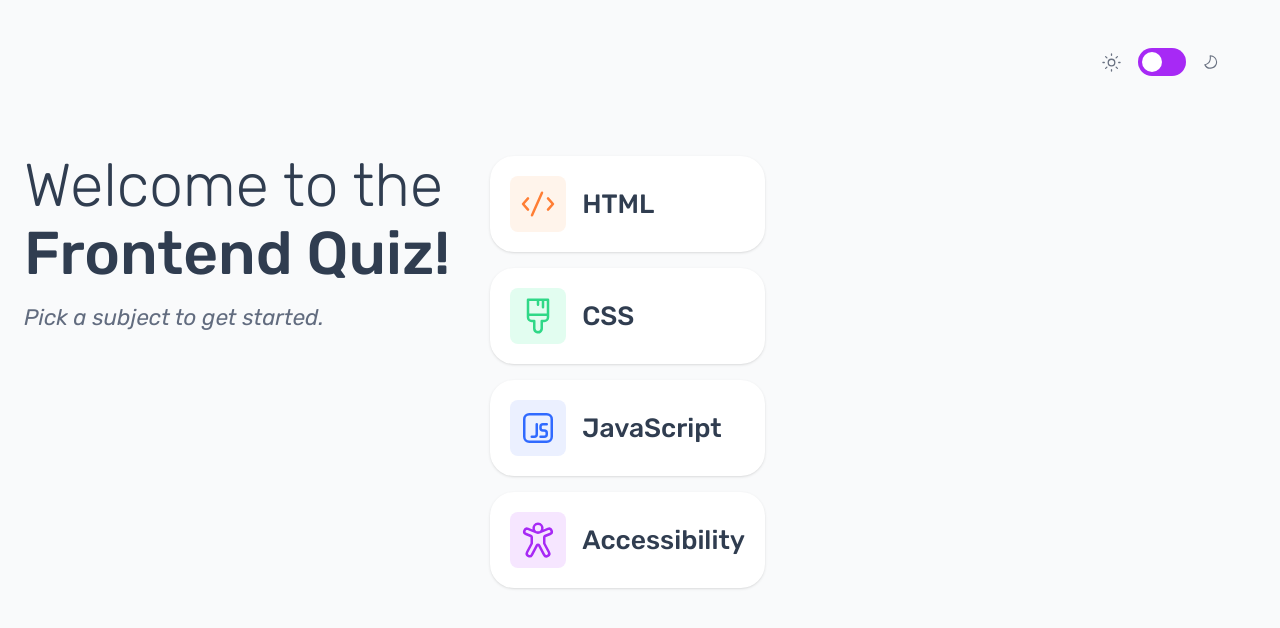
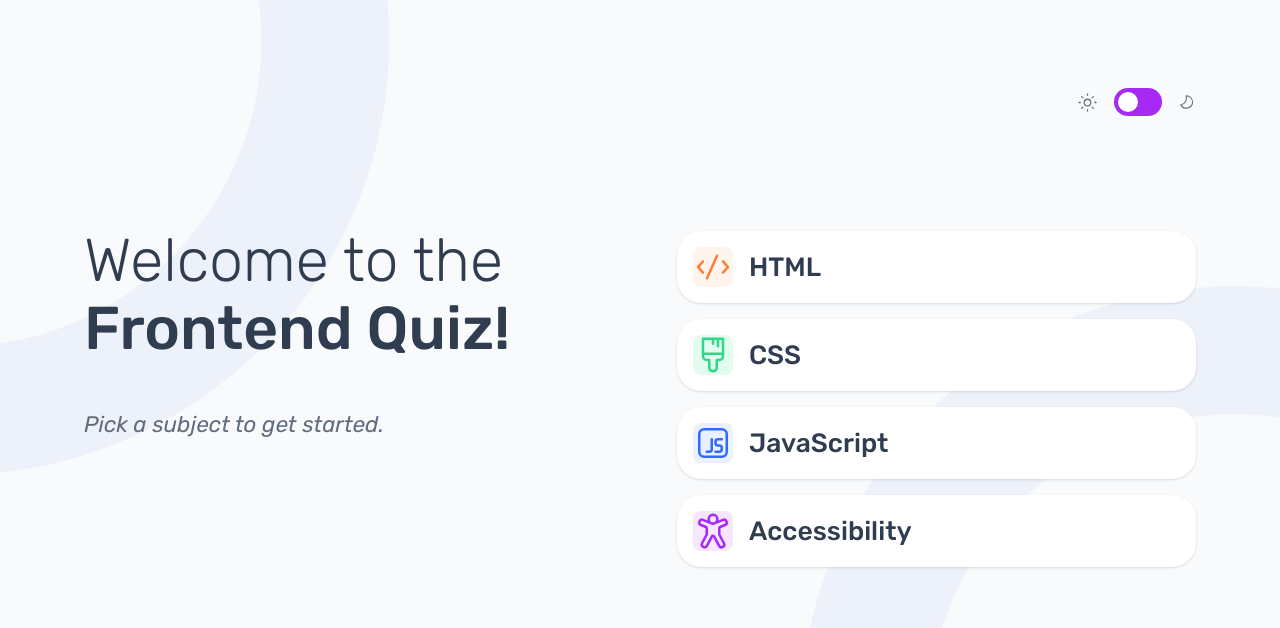
Before and after one commit to stefanteichert/Frontend-Quiz-App-Frontendmentor, a React (Vite) app: page / in a window 1280 px wide. Shown: the top 628 px of the page. Built offline with nearby package versions, Linux system fonts and the light colour scheme.

Commit message:
refactor: fixed layout for mobile, tablet and desktop

```diff
--- a/src/App.tsx
+++ b/src/App.tsx
@@ -2,6 +2,7 @@ import { useState, useEffect } from 'react';
 import Header from './components/Header';
 import type { Quiz, AppStatus, Theme, DataStructure } from './types';
 import WelcomeScreen from './components/WelcomeScreen';
+import QuizScreen from './components/QuizScreen';
 
 function App() {
   const [quizzes, setQuizzes] = useState<Quiz[]>([]);
@@ -48,7 +49,7 @@ function App() {
       <div className={`${theme} min-h-screen flex justify-center items-center bg-gray-50 dark:bg-blue-900 transition-colors`}>
         <div className="flex flex-col items-center gap-4">
           <div className="w-12 h-12 border-4 border-purple-600 border-t-transparent rounded-full animate-spin"></div>
-          <p className="text-gray-50 dark:text-slate-300 font-medium tracking-widest animate-pulse">
+          <p className="text-blue-900 dark:text-grey-50 font-medium tracking-widest animate-pulse">
             LOADING QUIZ...
           </p>
         </div>
@@ -61,17 +62,18 @@ function App() {
   }
 
   return (
-    <div className="min-h-screen flex flex-col items-center bg-gray-50 dark:bg-blue-900 animate-in fade-in duration-1000">
-      <Header theme={theme} onToggle={setTheme} selectedQuiz={activeQuiz} />
-      <main className="max-w-290 min-w-full px-6 py-8">
-        {!selectedTopic ? (
-          <div><WelcomeScreen quizzes={quizzes} onSelect={setSelectedTopic} /></div>
-        ) : (
-          <div>{/*  <QuizScreen /> */}</div>
-        )}
-      </main>
+    <div className="app-background min-h-screen flex flex-col bg-gray-50 dark:bg-blue-900 animate-in fade-in duration-1000">
+      <div className="w-full min-w-81.75 tablet:max-w-160 desktop:max-w-290 mx-auto flex flex-col pt-6 px-6 tablet:pt-8 desktop:pt-18">
+        <Header theme={theme} onToggle={setTheme} selectedQuiz={activeQuiz} />
+        <main className="mt-8 tablet:mt-10 desktop:mt-24.75">
+          {!selectedTopic ? (
+            <WelcomeScreen quizzes={quizzes} onSelect={setSelectedTopic} />
+          ) : (
+            <QuizScreen activeQuiz={activeQuiz} />
+          )}
+        </main>
 
-
+      </div>
     </div>
   )
 }
--- a/src/components/Header.tsx
+++ b/src/components/Header.tsx
@@ -13,7 +13,7 @@ const Header = ({ selectedQuiz, theme, onToggle }: HeaderProps) => {
   const quizTheme = selectedQuiz ? getTopicTheme(selectedQuiz.title) : null;
 
   return (
-    <header className="flex items-center justify-between px-6 py-4 md:p-10 lg:px-0 lg:py-12 max-w-290 mx-auto w-full">
+    <header className="flex items-center justify-between py-4">
       <div className="flex items-center gap-4">
         {selectedQuiz && (
           <>
--- /dev/null
+++ b/src/components/QuizScreen.tsx
@@ -0,0 +1,25 @@
+import { useState } from "react";
+import type { Quiz } from "../types"
+
+
+interface QuizScreenProps {
+  activeQuiz: Quiz | null;
+}
+
+const QuizScreen = ({ activeQuiz }: QuizScreenProps) => {
+
+  const [currentIndex, setCurrentIndex] = useState(0);
+  const [answerUser, setAnswerUser] = useState('');
+
+  return (
+    <section className="flex flex-col gap-10 desktop:flex-row desktop:gap-32">
+      <div className="w-full flex flex-col gap-4 desktop:gap-12 desktop:max-w-116.25  desktop:pb-4">
+        {activeQuiz?.questions.map(q => <p key={q.question} className="text-blue-900">{q.question}</p>)}
+        <h1>as</h1>
+      </div>
+      <div></div>
+    </section>
+  )
+}
+
+export default QuizScreen
--- a/src/components/ThemeToggle.tsx
+++ b/src/components/ThemeToggle.tsx
@@ -9,11 +9,11 @@ interface ThemeToggleProps {
 const ThemeToggle = ({ theme, onToggle }: ThemeToggleProps) => {
   return (
 
-    <label htmlFor="theme-switch" className="flex items-center gap-2 md:gap-4 cursor-pointer">
+    <label htmlFor="theme-switch" className="flex items-center gap-2 tablet:gap-4 cursor-pointer">
 
-      <SunIcon className="text-gray-500 w-3.5 h-3.5 md:w-5.25 md:h-5.25 dark:text-white transition-colors" />
+      <SunIcon className="text-gray-500 w-3.5 h-3.5 tablet:w-5.25 tablet:h-5.25 dark:text-white transition-colors" />
 
-      <div className="relative w-8 h-5 md:w-12 md:h-7">
+      <div className="relative min-w-8 min-h-5 tablet:w-12 tablet:h-7">
         <input
           id="theme-switch"
           type="checkbox"
@@ -27,9 +27,9 @@ const ThemeToggle = ({ theme, onToggle }: ThemeToggleProps) => {
         <div className="absolute inset-0 rounded-full bg-purple-600 transition-colors duration-300 p-1" />
 
         {/* Thumb */}
-        <div className="absolute left-1 top-1 w-3 h-3 md:w-5 md:h-5 bg-white rounded-full transition-all duration-300 peer-checked:translate-x-3 md:peer-checked:translate-x-5" />
+        <div className="absolute left-1 top-1 w-3 h-3 tablet:w-5 tablet:h-5 bg-white rounded-full transition-all duration-300 peer-checked:translate-x-3 tablet:peer-checked:translate-x-5" />
       </div>
-      <MoonIcon className="text-gray-500 w-3.5 h-3.5 md:w-4.5 md:h-4.5 dark:text-white transition-colors" />
+      <MoonIcon className="text-gray-500 w-3.5 h-3.5 tablet:w-4.5 tablet:h-4.5 dark:text-white transition-colors" />
     </label>
   )
 }
--- a/src/components/WelcomeScreen.tsx
+++ b/src/components/WelcomeScreen.tsx
@@ -10,28 +10,28 @@ interface WelcomeScreenProps {
 
 const WelcomeScreen = ({ quizzes, onSelect }: WelcomeScreenProps) => {
   return (
-    <section className="flex flex-col md:flex-row gap-10">
-      <div className="flex flex-col gap-4">
+    <section className="flex flex-col gap-10 desktop:flex-row desktop:gap-32">
+      <div className="w-full flex flex-col gap-4 desktop:gap-12 desktop:max-w-116.25  desktop:pb-4">
         <h1 className="flex flex-col gap-2">
           <span className="text-preset-2-light text-blue-900 dark:text-white">Welcome to the</span>
           <span className="text-preset-2-medium text-blue-900 dark:text-white">Frontend Quiz!</span>
         </h1>
         <p className="text-preset-5 italic text-grey-500 ">Pick a subject to get started.</p>
       </div>
-      <div className="flex flex-col gap-4 ">
+      <div className="flex flex-col gap-4 desktop:flex-1">
         {quizzes.map((quiz) => {
           const quizTheme = quiz ? getTopicTheme(quiz.title) : null;
           return (
             <button
               key={quiz.title}
               onClick={() => onSelect(quiz.title)}
-              className="flex items-center gap-4 w-full p-4 md:p-5 rounded-xl md:rounded-3xl bg-white dark:bg-blue-850 shadow-sm hover:ring-3 hover:ring-purple-600 transition-all group hover:cursor-pointer"
+              className="flex items-center gap-4 w-full p-4  rounded-xl tablet:rounded-3xl bg-white dark:bg-blue-850 shadow-sm hover:ring-3 hover:ring-purple-600 transition-all group hover:cursor-pointer "
             >
-              <div className={`w-10 h-10 md:w-14 md:h-14 flex items-center justify-center rounded-lg ${quizTheme?.bg}`}>
+              <div className={`min-w-10 min-h-10 flex items-center justify-center rounded-lg ${quizTheme?.bg}`}>
                 <img
                   src={quiz.icon}
                   alt=""
-                  className="w-7 h-7 md:w-10 md:h-10"
+                  className="min-w-7 min-h-7 "
                   aria-hidden="true"
                 />
               </div>
--- a/src/index.css
+++ b/src/index.css
@@ -74,6 +74,9 @@
   --color-orange-50: hsl(27, 100%, 96%);
 
   --color-red-500: hsl(0, 82%, 63%);
+
+  --breakpoint-tablet: 640px;
+  --breakpoint-desktop: 1160px;
 }
 
 @utility text-preset-1 {
@@ -116,3 +119,35 @@
   line-height: 1.5;
   font-style: italic;
 }
+
+.app-background {
+  background-repeat: no-repeat;
+  background-position: top -60px left 0px;
+  background-image: url('./assets/images/pattern-background-mobile-light.svg');
+}
+
+.dark .app-background {
+  background-image: url('./assets/images/pattern-background-mobile-dark.svg');
+}
+
+@media (min-width: 640px) {
+  .app-background {
+    background-image: url('./assets/images/pattern-background-tablet-light.svg');
+  }
+
+  .dark .app-background {
+    background-image: url('./assets/images/pattern-background-tablet-dark.svg');
+  }
+}
+
+@media (min-width: 1160px) {
+  .app-background {
+    background-image: url('./assets/images/pattern-background-desktop-light.svg');
+    background-size: cover;
+    background-position: center;
+  }
+
+  .dark .app-background {
+    background-image: url('./assets/images/pattern-background-desktop-dark.svg');
+  }
+}
```
